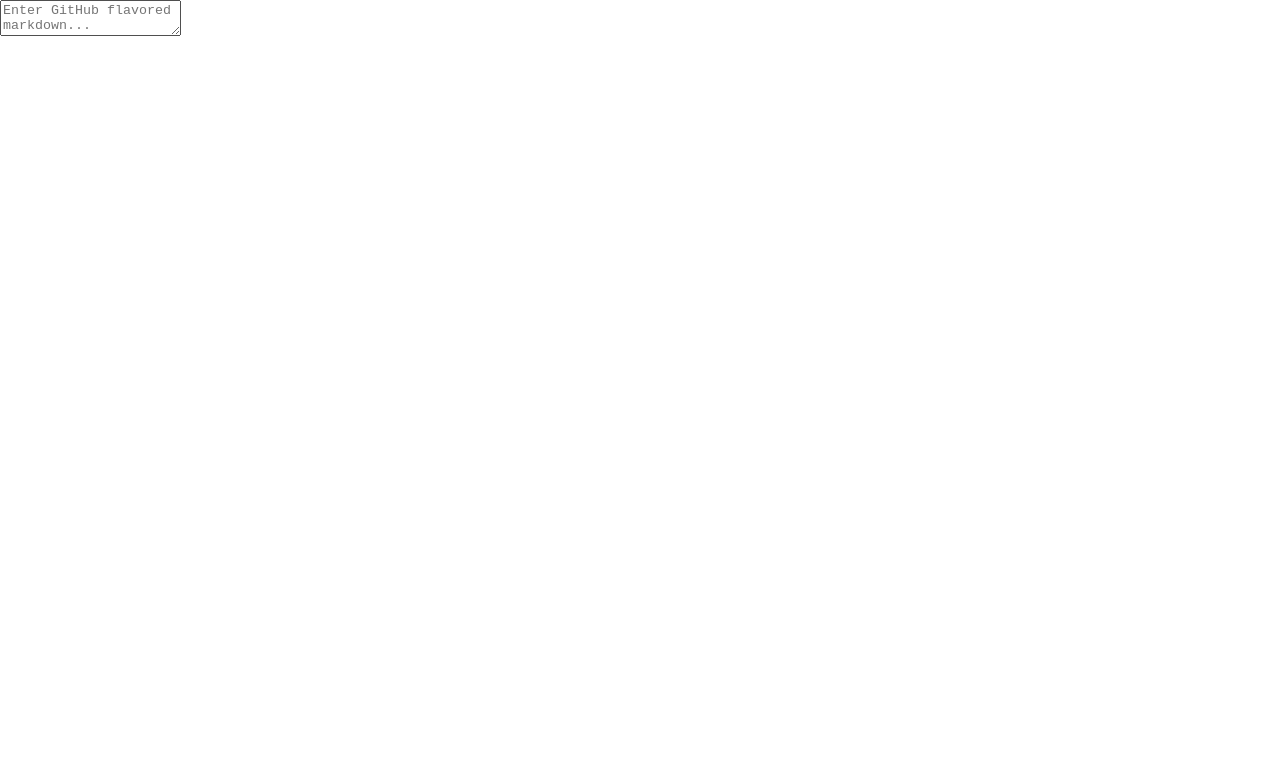
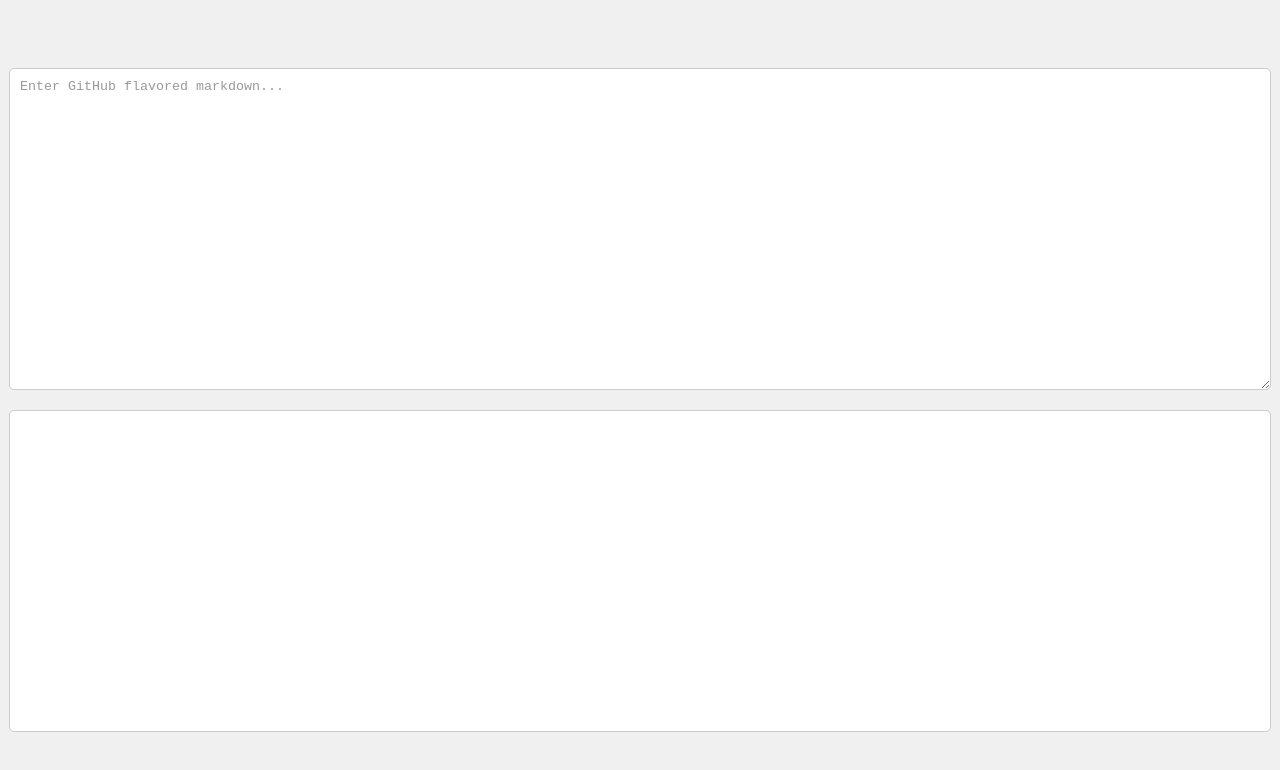
Before and after one commit to Dr3sden/Markdown, a React (Create React App) app: page / in a window 1280 px wide. Shown: the top 770 px of the page. Built offline with nearby package versions, Linux system fonts and the light colour scheme.

Commit message:
Contenedores ajustados

```diff
--- a/src/App.css
+++ b/src/App.css
@@ -1,38 +1,40 @@
-.App {
-  text-align: center;
-}
-
-.App-logo {
-  height: 40vmin;
-  pointer-events: none;
-}
-
-@media (prefers-reduced-motion: no-preference) {
-  .App-logo {
-    animation: App-logo-spin infinite 20s linear;
-  }
-}
-
-.App-header {
-  background-color: #282c34;
-  min-height: 100vh;
+/* Estilo para el contenedor principal */
+.markdown-container {
   display: flex;
   flex-direction: column;
   align-items: center;
   justify-content: center;
-  font-size: calc(10px + 2vmin);
-  color: white;
+  min-height: 100vh;
+  background-color: #f0f0f0; /* Cambia el color de fondo según tu preferencia */
+  padding: 20px;
+  box-sizing: border-box;
 }
 
-.App-link {
-  color: #61dafb;
+/* Estilo para el área de texto */
+.markdown-textarea {
+  width: 100%;
+  min-height: 300px;
+  padding: 10px;
+  border: 1px solid #ccc;
+  border-radius: 5px;
+  margin-bottom: 20px;
+  background-color: #fff; /* Cambia el color de fondo según tu preferencia */
+  resize: vertical; /* Permite redimensionar verticalmente */
+  overflow-y: auto; /* Agrega desplazamiento vertical si es necesario */
 }
 
-@keyframes App-logo-spin {
-  from {
-    transform: rotate(0deg);
-  }
-  to {
-    transform: rotate(360deg);
-  }
+/* Estilo para la vista previa del Markdown */
+.markdown-preview {
+  width: 100%;
+  min-height: 300px;
+  padding: 10px;
+  border: 1px solid #ccc;
+  border-radius: 5px;
+  background-color: #fff; /* Cambia el color de fondo según tu preferencia */
+  overflow-y: auto; /* Agrega desplazamiento vertical si es necesario */
 }
+
+/* Estilo para el texto de marcador de posición */
+textarea::placeholder {
+  color: #999;
+}
--- a/src/App.js
+++ b/src/App.js
@@ -1,7 +1,8 @@
 import React, { useState, useEffect } from "react";
 import {marked} from 'marked';
+import './App.css';
 
-export default function Markdown(){
+export default function Markdown() {
   const [text, setText] = useState('');
 
   useEffect(() => {
@@ -13,14 +14,15 @@ export default function Markdown(){
   }, [text]);
 
   return (
-    <div>
+    <div className="markdown-container">
       <textarea
         id="editor"
+        className="markdown-textarea"
         onChange={(e) => setText(e.target.value)}
         value={text}
         placeholder="Enter GitHub flavored markdown..."
       />
-      <div id="preview"></div>
+      <div id="preview" className="markdown-preview"></div>
     </div>
   );
 }
```
